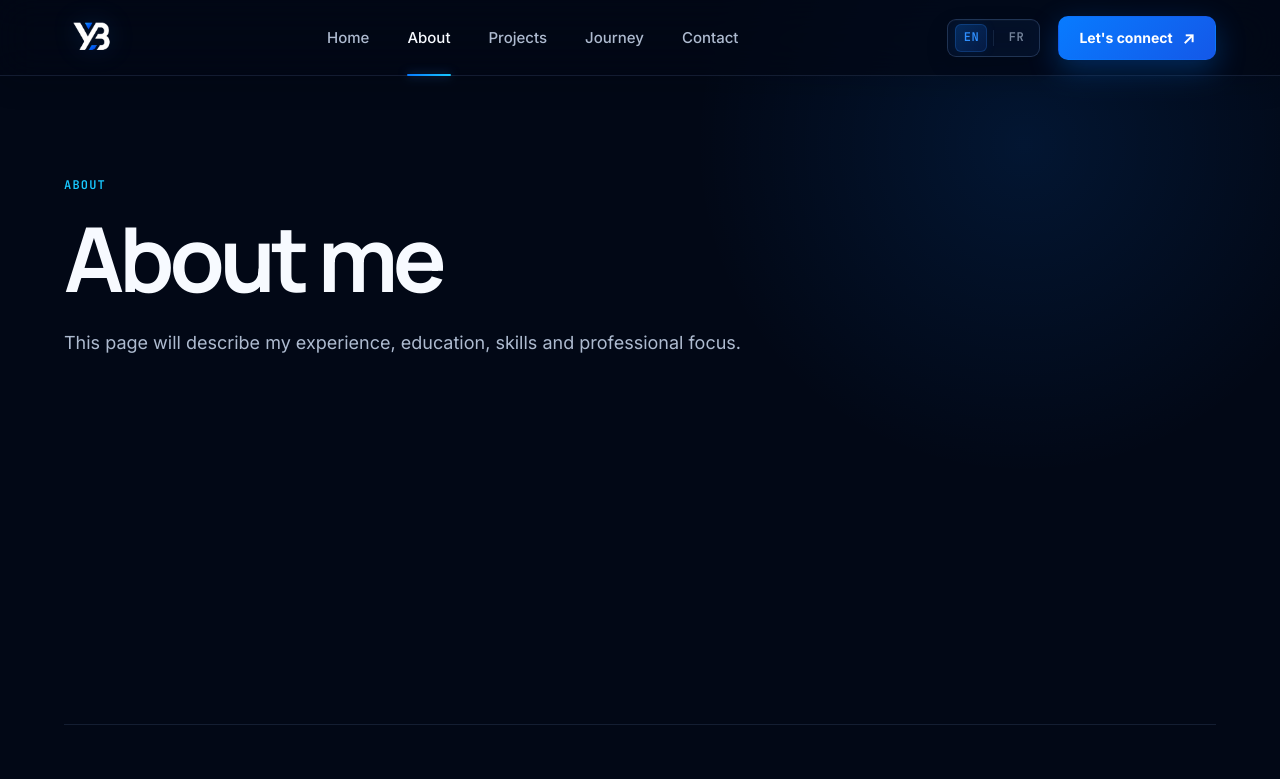
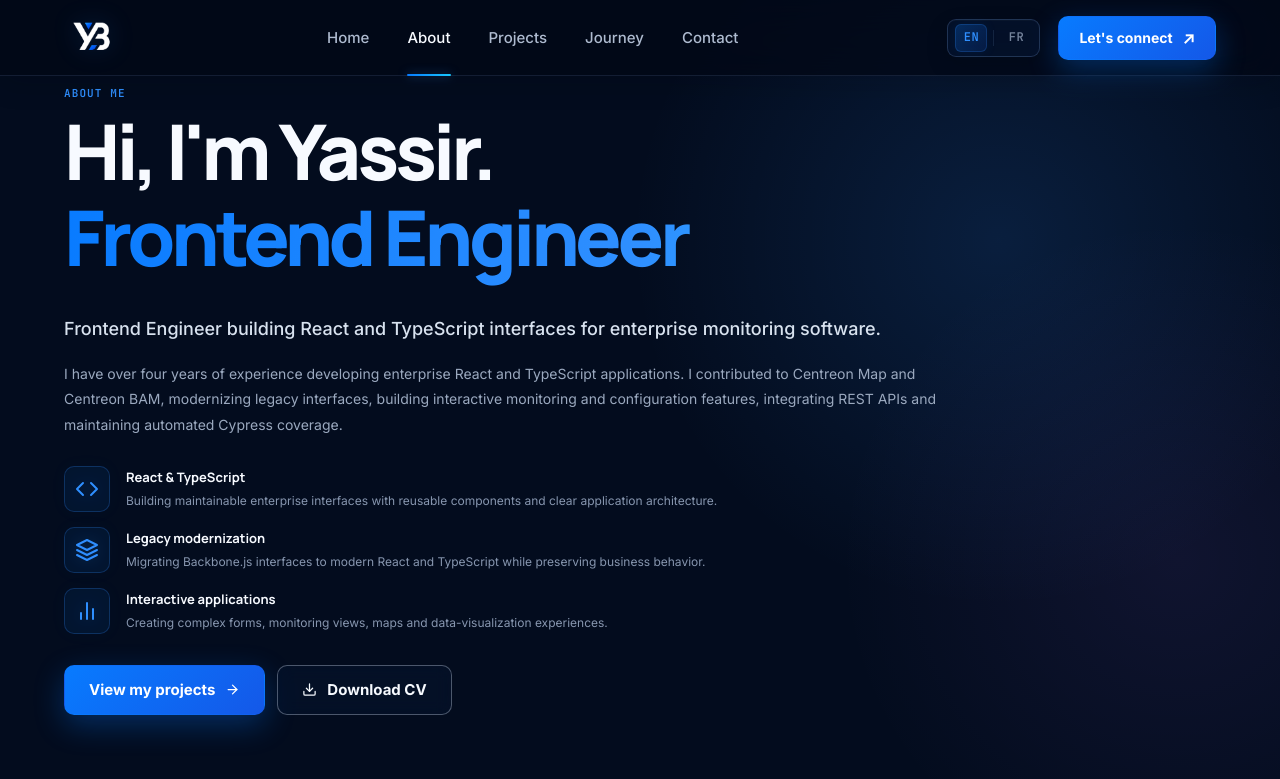
Before and after one commit to yassirbb/yassir-portfolio, a Next.js app: page /about in a window 1280 px wide. Shown: the top 779 px of the page. Built offline with nearby package versions, Linux system fonts and the light colour scheme; no server answers.

Commit message:
feat: build About page hero section

```diff
--- a/src/app/about/page.tsx
+++ b/src/app/about/page.tsx
@@ -1,18 +1,23 @@
+import type { Metadata } from "next";
+
+import { Hero } from "@/components/About/Hero/Hero";
+
+export const metadata: Metadata = {
+  title: "Frontend Engineer",
+  description:
+    "Portfolio of Yassir Ben Boubker, a frontend engineer specializing in React, TypeScript and data-rich interfaces."
+};
+
 export default function AboutPage() {
   return (
-    <main className="temporary-page">
-      <div className="container">
-        <p className="temporary-page__label">
-          About
-        </p>
+    <>
+      <a className="skip-link" href="#main-content">
+        Skip to content
+      </a>
 
-        <h1>About me</h1>
-
-        <p>
-          This page will describe my experience,
-          education, skills and professional focus.
-        </p>
-      </div>
-    </main>
+      <main id="main-content">
+        <Hero />
+      </main>
+    </>
   );
 }
--- a/src/app/globals.css
+++ b/src/app/globals.css
@@ -5,13 +5,15 @@
 @import '../ui/Section/section.css';
 
 @import "../components/Header/header.css";
+
 /* Home */
 @import "../components/Home/Hero/hero.css";
-
 @import "../components/Home/FeaturedProjects/featured-projects.css";
 @import "../components/Home/Journey/journey.css";
 @import "../components/Home/Certifications/certifications.css";
 
+/* About */
+@import "../components/About/Hero/hero.css";
 @import "../components/Footer/footer.css";
 
 
--- /dev/null
+++ b/src/components/About/Hero/hero.css
@@ -0,0 +1,315 @@
+
+/* =========================================================
+   OVERVIEW
+   ========================================================= */
+
+.about-overview {
+  display: grid;
+  min-height: 100vh;
+  grid-template-columns: minmax(0, 1fr);
+  gap: 28px;
+  align-items: center;
+    background:
+    radial-gradient(
+      circle at 78% 30%,
+      rgba(47, 143, 255, 0.14),
+      transparent 32%
+    ),
+    radial-gradient(
+      circle at 92% 70%,
+      rgba(169, 113, 255, 0.08),
+      transparent 26%
+    ),
+    linear-gradient(
+      180deg,
+      var(--bg-primary),
+      #030c1e
+    );
+}
+
+.about-overview-content {
+  padding: 20px 10px 20px 4px;
+}
+
+.about-eyebrow {
+  margin: 0 0 10px;
+  color: #2f8fff;
+  font-family:
+    var(--font-code, "JetBrains Mono", monospace);
+  font-size: 11px;
+  font-weight: 600;
+  letter-spacing: 0.1em;
+  text-transform: uppercase;
+}
+
+.about-overview h1 {
+  margin: 0;
+  color: #f7faff;
+  font-family:
+    var(--font-display, "Manrope", sans-serif);
+  font-size: clamp(3.2rem, 6vw, 5.8rem);
+  font-weight: 800;
+  line-height: 1;
+  letter-spacing: -0.055em;
+}
+
+.about-overview h1 span {
+  display: block;
+  margin-top: 9px;
+  background:
+    linear-gradient(
+      100deg,
+      #087bff,
+      #2f8fff,
+      #18c8ff
+    );
+  background-clip: text;
+  -webkit-background-clip: text;
+  color: transparent;
+}
+
+.about-title-highlight {
+  padding-bottom: 15px;
+}
+
+.about-tagline {
+  max-width: 820px;
+  margin: 25px 0 0;
+  color: #d8e2ef;
+  font-size: 18px;
+  font-weight: 500;
+  line-height: 1.6;
+}
+
+.about-summary {
+  max-width: 880px;
+  margin: 17px 0 0;
+  color: #9ba9bf;
+  font-size: 14px;
+  line-height: 1.8;
+}
+
+/* =========================================================
+   FOCUS ITEMS
+   ========================================================= */
+
+.about-focus-list {
+  display: grid;
+  gap: 15px;
+  max-width: 780px;
+  margin-top: 29px;
+}
+
+.about-focus-item {
+  display: grid;
+  grid-template-columns:
+    48px minmax(0, 1fr);
+  gap: 14px;
+  align-items: center;
+}
+
+.about-focus-icon,
+.about-impact-icon,
+.about-section-icon,
+.about-skill-icon {
+  display: inline-flex;
+  align-items: center;
+  justify-content: center;
+  border: 1px solid rgba(47, 143, 255, 0.24);
+  background: rgba(8, 123, 255, 0.07);
+  color: #2f8fff;
+  filter:
+    drop-shadow(
+      0 0 8px rgba(47, 143, 255, 0.22)
+    );
+}
+
+.about-focus-icon {
+  width: 46px;
+  height: 46px;
+  border-radius: 10px;
+}
+
+.about-focus-icon svg,
+.about-impact-icon svg,
+.about-section-icon svg,
+.about-skill-icon svg {
+  width: 24px;
+  height: 24px;
+}
+
+.about-focus-item h2 {
+  margin: 0 0 4px;
+  color: #f7faff;
+  font-size: 13px;
+  font-weight: 650;
+}
+
+.about-focus-item p {
+  margin: 0;
+  color: #8796af;
+  font-size: 12px;
+  line-height: 1.55;
+}
+
+/* =========================================================
+   ACTIONS
+   ========================================================= */
+
+.about-actions,
+.about-contact-actions {
+  display: flex;
+  flex-wrap: wrap;
+  gap: 12px;
+}
+
+.about-actions {
+  margin-top: 31px;
+}
+
+.about-primary-action,
+.about-secondary-action {
+  display: inline-flex;
+  min-height: 47px;
+  align-items: center;
+  justify-content: center;
+  gap: 10px;
+  padding-inline: 19px;
+  border-radius: 9px;
+  font-size: 12px;
+  font-weight: 700;
+  text-decoration: none;
+  transition:
+    transform 180ms ease,
+    border-color 180ms ease,
+    background 180ms ease,
+    box-shadow 180ms ease;
+}
+
+.about-primary-action {
+  border: 1px solid rgba(73, 158, 255, 0.58);
+  background:
+    linear-gradient(
+      135deg,
+      #087bff,
+      #1458e8
+    );
+  color: #ffffff;
+  box-shadow:
+    0 12px 28px rgba(8, 123, 255, 0.25),
+    inset 0 1px 0 rgba(255, 255, 255, 0.14);
+}
+
+.about-secondary-action {
+  border: 1px solid rgba(126, 164, 220, 0.22);
+  background: rgba(4, 18, 41, 0.68);
+  color: #d5dfec;
+}
+
+.about-primary-action:hover,
+.about-secondary-action:hover {
+  transform: translateY(-2px);
+}
+
+.about-primary-action:hover {
+  box-shadow:
+    0 17px 36px rgba(8, 123, 255, 0.35),
+    inset 0 1px 0 rgba(255, 255, 255, 0.14);
+}
+
+.about-secondary-action:hover {
+  border-color: rgba(47, 143, 255, 0.46);
+  background: rgba(8, 123, 255, 0.09);
+}
+
+.about-primary-action svg,
+.about-secondary-action svg {
+  width: 18px;
+  height: 18px;
+  flex: 0 0 auto;
+  transition: transform 180ms ease;
+}
+
+.about-primary-action:hover svg {
+  transform: translateX(4px);
+}
+
+.about-secondary-action:hover svg {
+  transform: translateY(3px);
+}
+
+.about-primary-action:focus-visible,
+.about-secondary-action:focus-visible {
+  outline: 2px solid #2f8fff;
+  outline-offset: 4px;
+}
+
+/* =========================================================
+   RESPONSIVE
+   ========================================================= */
+
+
+@media (max-width: 820px) {
+  .about-overview {
+    min-height: 980px;
+  }
+
+  .about-overview::before {
+    background:
+      linear-gradient(
+        180deg,
+        rgba(2, 8, 22, 0.99) 0%,
+        rgba(2, 8, 22, 0.93) 43%,
+        rgba(2, 8, 22, 0.24) 70%,
+        rgba(2, 8, 22, 0.76) 100%
+      );
+  }
+
+  .about-overview-inner {
+    min-height: 760px;
+    align-items: flex-start;
+    /* padding-top: 128px; */
+  }
+
+  .about-overview h1 {
+    font-size: clamp(2.75rem, 10vw, 4rem);
+  }
+}
+
+@media (max-width: 520px) {
+  .about-overview {
+    min-height: 940px;
+  }
+
+  .about-overview-inner {
+    min-height: 700px;
+    padding-top: 118px;
+  }
+
+  .about-overview h1 {
+    font-size: clamp(2.55rem, 13vw, 3.4rem);
+  }
+
+
+  .about-actions {
+    display: grid;
+    width: 100%;
+  }
+
+}
+
+@media (prefers-reduced-motion: reduce) {
+  .about-primary-action,
+  .about-secondary-action,
+  .about-primary-action svg,
+  .about-secondary-action svg {
+    transition: none;
+  }
+
+  .about-primary-action:hover,
+  .about-secondary-action:hover,
+  .about-primary-action:hover svg,
+  .about-secondary-action:hover svg {
+    transform: none;
+  }
+}
--- /dev/null
+++ b/src/components/About/Hero/hero.tsx
@@ -0,0 +1,124 @@
+import Link from "next/link";
+import {
+  FiArrowRight,
+  FiBarChart2,
+  FiCode,
+  FiDownload,
+  FiLayers
+} from "react-icons/fi";
+
+
+export function Hero() {
+  return (
+    <section
+      className="about-overview"
+      aria-labelledby="about-page-title"
+    >
+      <div className="container about-overview-inner">
+        <p className="about-eyebrow">
+          About me
+        </p>
+
+        <h1 id="about-page-title">
+          Hi, I&apos;m Yassir.
+
+          <span className="about-title-highlight">
+            Frontend Engineer
+          </span>
+        </h1>
+
+        <p className="about-tagline">
+          Frontend Engineer building React and TypeScript
+          interfaces for enterprise monitoring software.
+        </p>
+
+        <p className="about-summary">
+          I have over four years of experience developing
+          enterprise React and TypeScript applications. I
+          contributed to Centreon Map and Centreon BAM,
+          modernizing legacy interfaces, building interactive
+          monitoring and configuration features, integrating
+          REST APIs and maintaining automated Cypress
+          coverage.
+        </p>
+
+        <div className="about-focus-list">
+          <article className="about-focus-item">
+            <span
+              className="about-focus-icon"
+              aria-hidden="true"
+            >
+              <FiCode />
+            </span>
+
+            <div>
+              <h2>React &amp; TypeScript</h2>
+
+              <p>
+                Building maintainable enterprise interfaces
+                with reusable components and clear
+                application architecture.
+              </p>
+            </div>
+          </article>
+
+          <article className="about-focus-item">
+            <span
+              className="about-focus-icon"
+              aria-hidden="true"
+            >
+              <FiLayers />
+            </span>
+
+            <div>
+              <h2>Legacy modernization</h2>
+
+              <p>
+                Migrating Backbone.js interfaces to modern
+                React and TypeScript while preserving
+                business behavior.
+              </p>
+            </div>
+          </article>
+
+          <article className="about-focus-item">
+            <span
+              className="about-focus-icon"
+              aria-hidden="true"
+            >
+              <FiBarChart2 />
+            </span>
+
+            <div>
+              <h2>Interactive applications</h2>
+
+              <p>
+                Creating complex forms, monitoring views,
+                maps and data-visualization experiences.
+              </p>
+            </div>
+          </article>
+        </div>
+
+        <div className="about-actions">
+          <Link
+            className="button button-primary"
+            href="/projects"
+          >
+            View my projects
+            <FiArrowRight aria-hidden="true" />
+          </Link>
+
+          <a
+            className="button button-secondary"
+            href="/documents/yassir-ben-boubker-cv.pdf"
+            download
+          >
+            <FiDownload aria-hidden="true" />
+            Download CV
+          </a>
+        </div>
+      </div>
+    </section>
+  );
+}
--- a/src/components/Footer/Footer.tsx
+++ b/src/components/Footer/Footer.tsx
@@ -65,7 +65,7 @@ export function Footer() {
               aria-label="Back to homepage"
             >
               <Image
-                src="/images/brand/yb-logo.png"
+                src="/yb-logo.webp"
                 alt=""
                 width={48}
                 height={48}
--- a/src/components/Home/Hero/Hero.tsx
+++ b/src/components/Home/Hero/Hero.tsx
@@ -5,7 +5,7 @@ import { TechStack } from "./TechStack/TechStack";
 export function Hero() {
   return (
     <section
-      className="hero"
+      className="hero hero-background"
       id="home"
       aria-labelledby="hero-title"
     >
--- a/src/components/Home/Hero/hero.css
+++ b/src/components/Home/Hero/hero.css
@@ -38,8 +38,8 @@
 .hero-inner {
   position: relative;
   z-index: 1;
+  min-height: 100%;
   display: flex;
-  min-height: 100%;
   align-items: center;
   padding-top: var(--header-height);
   padding-bottom: 210px;
--- a/src/styles/global.css
+++ b/src/styles/global.css
@@ -124,8 +124,6 @@ ol {
   outline-offset: 4px;
 }
 
-
-
 .container {
   width: min(
     var(--container-width),
```
